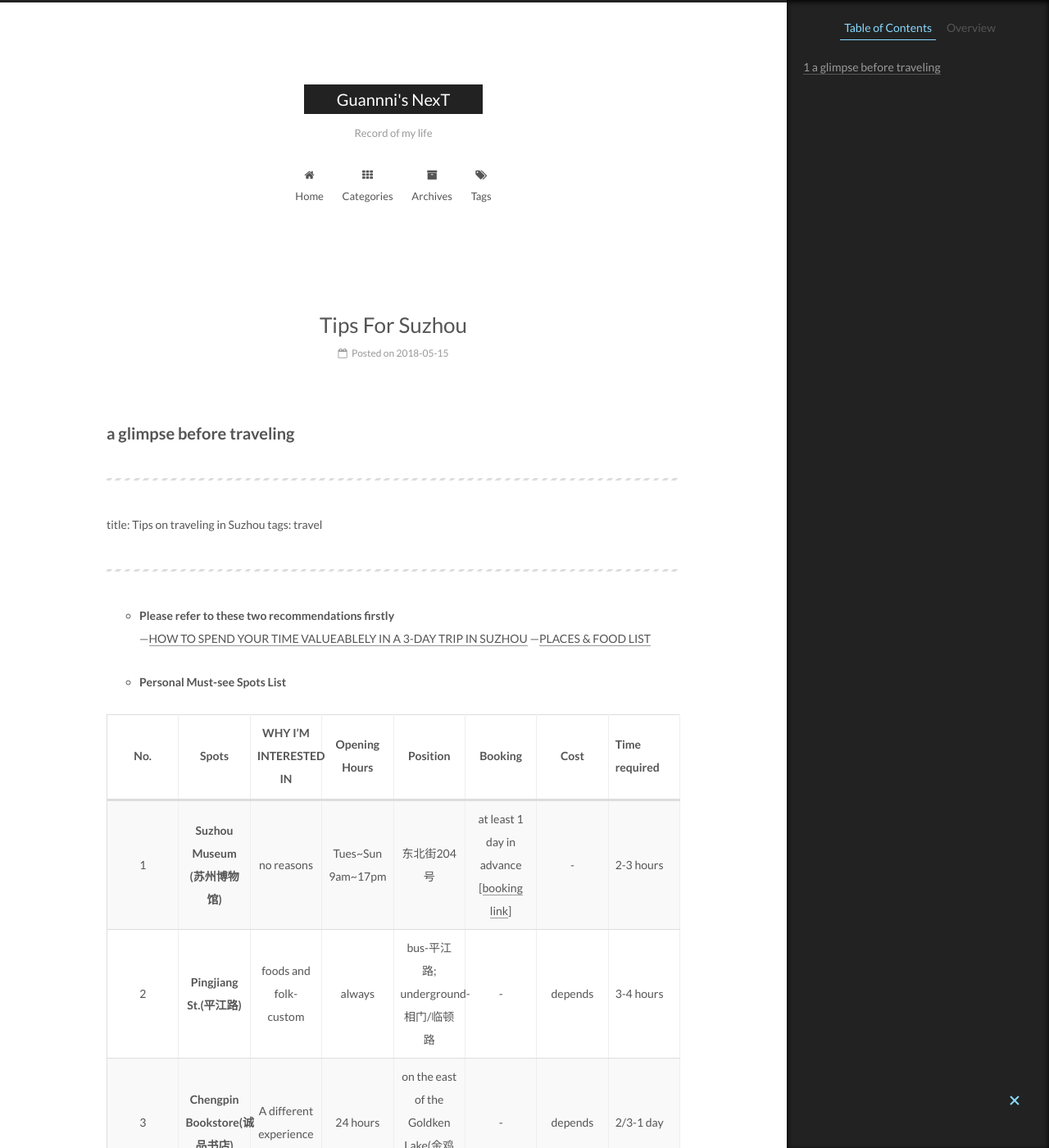
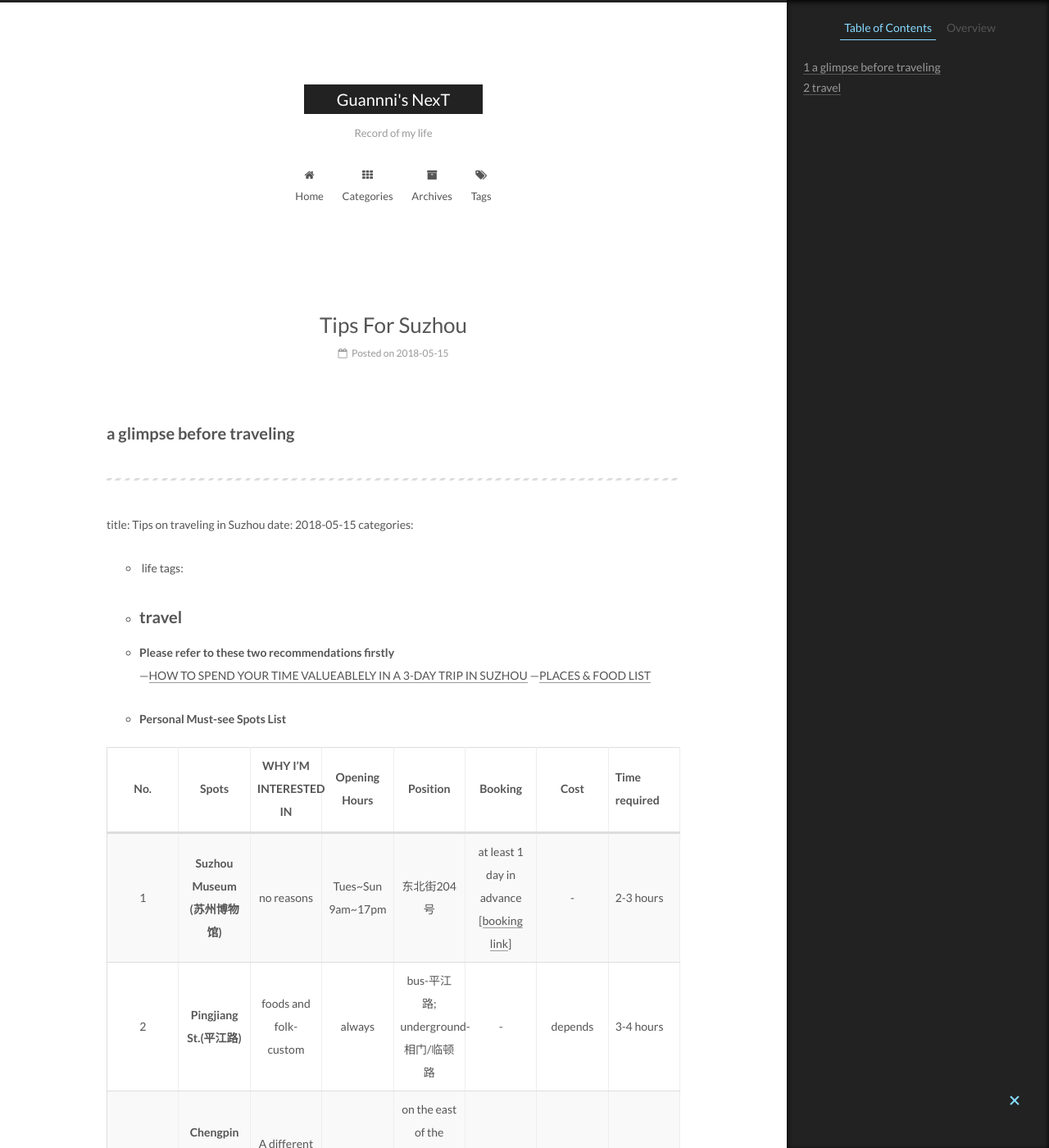
Before and after one commit to guannnni/2018, a Jekyll site: the page built from _posts/2018-05-15-Tips-for-Suzhou.md, in a window 1280 px wide and 1400 px high. Shown: the whole window at 82% size. Built offline with Jekyll 4.4.1, drawn with Linux system fonts in a browser that asks for light colours.

Commit message:
Update 2018-05-15-Tips-for-Suzhou.md

```diff
--- a/_posts/2018-05-15-Tips-for-Suzhou.md
+++ b/_posts/2018-05-15-Tips-for-Suzhou.md
@@ -1,8 +1,12 @@
 ## a glimpse before traveling
+
 ---
 title: Tips on traveling in Suzhou
-tags: travel
-
+date: 2018-05-15
+categories:
+-  life
+tags:
+-  travel
 ---
 
 - **Please refer to these two recommendations firstly**<br>---[HOW TO SPEND YOUR TIME VALUEABLELY IN A 3-DAY TRIP IN SUZHOU](http://www.mafengwo.cn/mdd/cityroute/10207_254.html)
```
